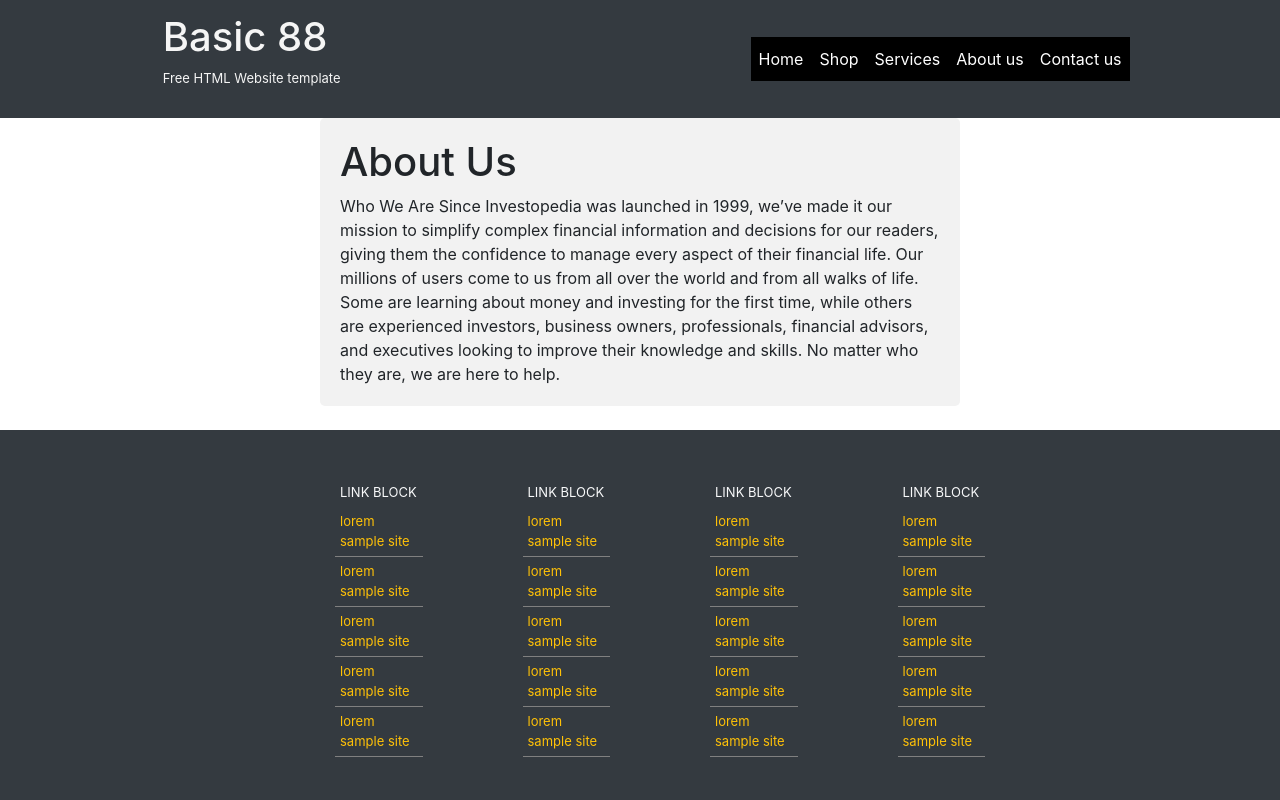
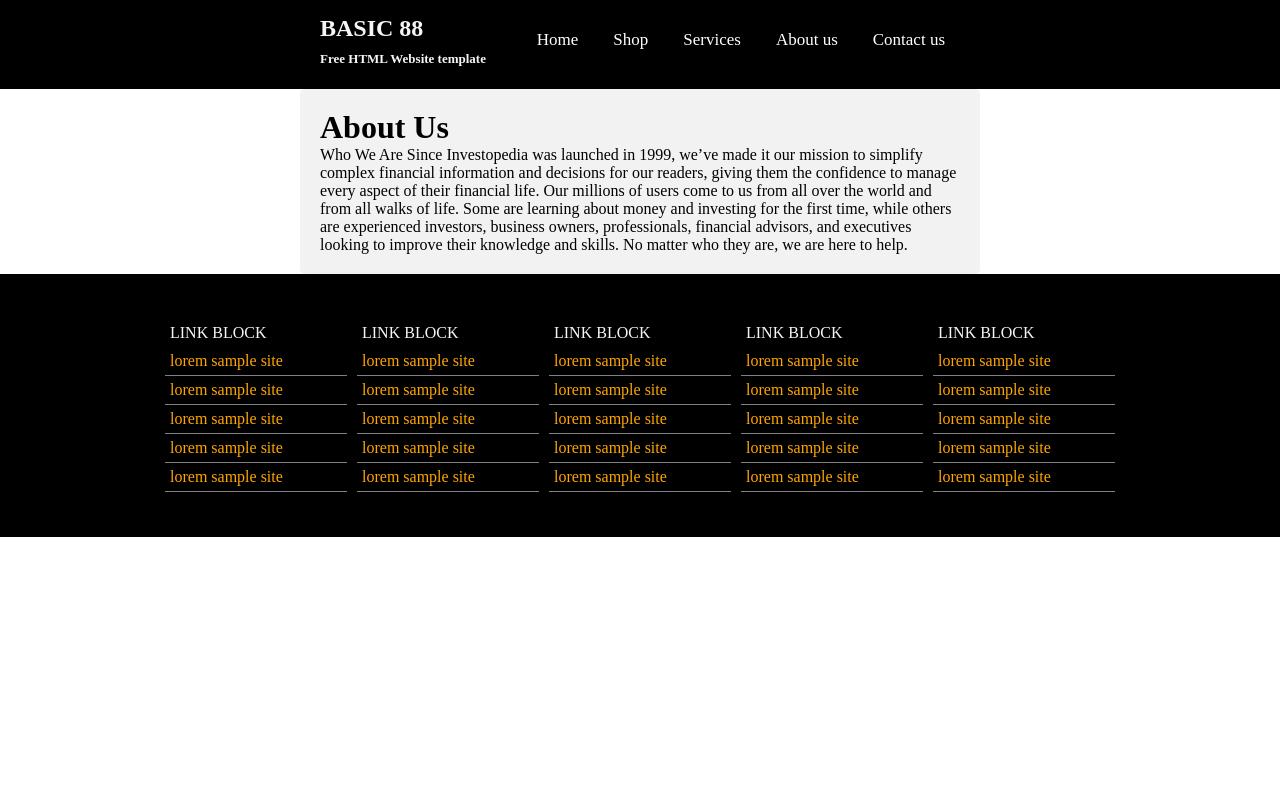
Before and after one commit to kumarthapa/project-in-react, a React (Create React App) app: page /about in a window 1280 px wide. Shown: the top 800 px of the page. Built offline with nearby package versions, Linux system fonts and the light colour scheme.

Commit message:
update
Today i used native css in all file

```diff
--- a/src/App.js
+++ b/src/App.js
@@ -16,8 +16,9 @@
 
             <Router>
             <Navbar/>
+
             <Switch>
-                <Route exact path="/" component ={Home}/>
+                <Route exact path="/project-in-react" component ={Home}/>
                 <Route exact path="/contact" component ={Contact}/>
                 <Route exact path="/about" component ={About}/>
                 <Route exact path="/services" component ={Services}/>
--- a/src/assets/css/Project.css
+++ b/src/assets/css/Project.css
@@ -1,3 +1,7 @@
+*{
+  padding: 0%;
+  margin: 0%;
+}
 .P1navmenu li a{
     color: white;
     background-color: black;
@@ -9,7 +13,104 @@
   .P1navmenu li a:active {
     background-color: rgb(110, 98, 219);
 }
+/* navbar menu style===>> */
+.headerlogo{
+  text-decoration: none;
+  color: whitesmoke;
+  position: absolute;
+  top: 15px;
+}
 
+.headerContainer{
+  width: 50%;
+  margin:auto;
+}
+.HeaderMenu {
+  float: right;
+  list-style-type: none;
+  text-align: center;
+  margin: 0;
+  padding: 0;
+}
+
+.HeaderMenu li {
+    display: inline-block;
+    font-size: 17px;
+    padding: 30px 5px 39px 10px;
+    list-style: none;
+}
+.HeaderMenu li a{
+text-decoration: none;
+}
+/* <<===navbar menu style */
+
+
+/* boody section card style */
+.cardGrid{
+  max-width: 960px;
+  margin: auto;
+  display: grid;
+  grid-template-columns: repeat(3,1fr);
+  grid-column-gap:10px;
+  flex-wrap: wrap;
+}
+.Bodyimages{
+  border-radius: 8px;
+}
+.ReadmoreButton {
+  display: inline-block;
+  border-radius: 4px;
+  background-color: orange;
+  border: none;
+  color: #FFFFFF;
+  text-align: center;
+  font-size: 16px;
+  padding: 10px;
+  width: auto;
+  transition: all 0.5s;
+  cursor: pointer;
+  margin: 5px;
+}
+.Cardcontant{
+  padding: 8px;
+  border: 2px solid rgb(54 68 52 / 8%);
+  border-radius: 10px;
+}
+/* boody section card style */
+
+/* footer  section style */
+.footerLink{
+  padding-top: 40px;
+  padding-bottom: 40px;
+ }
+.footerLink ul li{
+ padding: 5px;
+ color: whitesmoke;
+ list-style: none;
+ border-bottom: 1px solid gray;
+}
+.footerLink li a{
+  text-align: center;
+  color: orange;
+  text-decoration: none;
+ }
+/* footer  style */
+/* bottom section style */
+.bottomsection{
+max-width: 940px;
+margin-left: auto;
+margin-right: auto;
+margin-top: 20px;
+display: flex;
+justify-content: space-around;
+flex-wrap: wrap;
+padding: 8px;
+border: 2px solid rgb(54 68 52 / 8%);
+border-radius: 10px;
+}
+
+/* bottom section style */
+/* contact us form style===>> */
  input[type=text], select, textarea {
     width: 100%;
     padding: 12px;
@@ -73,3 +174,58 @@
       margin-top: 0;
     }
   }
+  @media screen and (max-width: 768px) {
+    .HTcontainer{
+      width: 90%;
+    }
+    .headerContainer{
+      width: 90%;
+    }
+    .HeaderMenu li {
+      display: inline-block;
+      font-size: 13px;
+      list-style: none;
+      padding: 68px 0px 25px 0px;
+  }
+  .ReadmoreButton {
+    font-size: 10px;
+}
+.Cardcontant {
+
+  font-size: 14px;
+}
+
+
+    .headerlogo {
+      top: 15px;
+      font-size: 10px;
+  }
+  }
+  @media screen and (max-width: 360px) {
+    .HTcontainer{
+    width: 98%;
+    }
+    .headerlogo{
+      display: none;
+    }
+    .headerContainer{
+      width: 100%;
+    }
+    .HeaderMenu li {
+    display: inline-block;
+    font-size: 13px;
+    list-style: none;
+    padding: 25px 0px 25px 0px;
+  }
+  .ReadmoreButton {
+    font-size: 10px;
+}
+.Cardcontant{
+  font-size: 13px;
+}
+.footerLink ul li {
+  font-size: 13px;
+  padding: 0px;
+}
+  }
+/* <===contact us form style */
--- a/src/component/BodySection.js
+++ b/src/component/BodySection.js
@@ -5,20 +5,20 @@
 function BodySection (){
 
     return (
-        <div style={{maxWidth:'960px',marginLeft:'auto',marginRight:'auto'}}>
-            <div class="row">
-            <div class="col-sm py-5">
+  <>
+        <div className="cardGrid">
+            <div style={{flex:'1'}}>
             <Card title="Indonectetus facilis"/>
             </div>
-            <div class="col-sm py-5">
+            <div style={{flex:'1'}}>
             <Card title="Indonectetus wipiya"/>
             </div>
-            <div class="col-sm py-5">
+            <div style={{flex:'1'}}>
             <Card title="Indonectetus kestore"/>
             </div>
         </div>
         <BottomSection/>
-        </div>
+        </>
 
     )
 }
--- a/src/component/banner.js
+++ b/src/component/banner.js
@@ -3,8 +3,8 @@
 function Banner (){
 
     return (
-            <div style={{textAlign:'center'}}>
-                <img src={bannerImage} className="img-fluid" alt="bannerImage"/>
+        <div style={{maxWidth:'960px',marginLeft:'auto',marginRight:'auto', display:'flex'}}>
+                <img id="bannerImg" style={{width:'-webkit-fill-available'}} src={bannerImage} alt="bannerImage"/>
             </div>
 
     )
--- a/src/component/bottomSection.js
+++ b/src/component/bottomSection.js
@@ -3,17 +3,17 @@
 function BottomSection (){
 
     return (
-        <div class="row">
-            <div class="col-sm py-2">
-            <p className="card-title"> Nullamlacus facilis leo nibh</p>
-            <p className="card-text">Nullamlacus duii ipsum conseque loborttis non
+        <div className="bottomsection">
+            <div style={{flex:'1.5', padding:'10px'}}>
+            <p> Nullamlacus facilis leo nibh</p>
+            <p>Nullamlacus duii ipsum conseque loborttis non
             euisque morbi penas dapibulam orna psum conseque loborttis non
             euisque morbi penas dapibulam orna psum conseque loborttis non
             euisque morbi penas dapibulam orna</p>
-            <div style={{textAlign:'end'}}><p className="btn btn-warning">Read more</p></div>
+            <div style={{textAlign:'end'}}><button className="ReadmoreButton">Read more</button></div>
             </div>
-            <div class="col-sm py-2" style={{textAlign:'center'}}>
-            <img src={BottomImage} alt="BottomImage"/>
+            <div tyle={{flex:'1.5'}}>
+            <img style={{width:'100%'}} className="Bodyimages" src={BottomImage} alt="BottomImage"/>
             </div>
         </div>
     )
--- a/src/component/card.js
+++ b/src/component/card.js
@@ -4,13 +4,13 @@
 
     return (
         <div>
-                <div className="card" style={{width:'100%'}}>
-                <img src={CardImage} className="card-img-top" alt="CardImage"/>
-                <div className="card-body">
-                <p className="card-title">{props.title}</p>
-                <p className="card-text">Nullamlacus duii ipsum conseque loborttis non
+                <div className="Cardcontant">
+                <img className='Bodyimages' src={CardImage} width="100%" alt="CardImage"/>
+                <div>
+                <p>{props.title}</p>
+                <p>Nullamlacus duii ipsum conseque loborttis non
                 euisque morbi penas </p>
-                <div style={{textAlign:'end'}}><p className="btn btn-warning">Read more</p></div>
+                <div style={{textAlign:'end'}}><button className="ReadmoreButton">Read more</button></div>
                 </div>
                 </div>
         </div>
--- a/src/component/footer.js
+++ b/src/component/footer.js
@@ -3,28 +3,27 @@
 function Footer (){
 
     return (
-        <div className="text-light">
-          <div className="col-sm" style={{fontSize:'13px'}}>
+
+          <div className="footerLink">
             <ul>
-            <li style={{padding:'5px',listStyle:'none'}}>LINK BLOCK</li>
-            <li style={{borderBottom:'1px solid gray',padding:'5px',listStyle:'none'}}>
+            <li style={{border:'none'}}>LINK BLOCK</li>
+            <li>
             <a className="text-warning"href="#">lorem sample site</a>
             </li>
-            <li style={{borderBottom:'1px solid gray',padding:'5px',listStyle:'none'}}>
+            <li>
             <a className="text-warning"href="#">lorem sample site</a>
             </li>
-            <li style={{borderBottom:'1px solid gray',padding:'5px',listStyle:'none'}}>
+            <li>
             <a className="text-warning"href="#">lorem sample site</a>
             </li>
-            <li style={{borderBottom:'1px solid gray',padding:'5px',listStyle:'none'}}>
+            <li>
             <a className="text-warning"href="#">lorem sample site</a>
             </li>
-            <li style={{borderBottom:'1px solid gray',padding:'5px',listStyle:'none'}}>
+            <li>
             <a className="text-warning"href="#">lorem sample site</a>
             </li>
             </ul>
           </div>
-        </div>
 
     )
 }
--- a/src/component/footerSection.js
+++ b/src/component/footerSection.js
@@ -4,21 +4,21 @@
 function FooterSection (){
     return (
 
-        <div className="container-fluid bg-dark mt-4">
-            <div class="row " style={{maxWidth:'60%',marginLeft:'auto',marginRight:'auto'}}>
-            <div class="col-sm py-5">
+        <div style={{backgroundColor:'black'}}>
+            <div style={{maxWidth:'960px',marginLeft:'auto',marginRight:'auto', display:'flex'}}>
+            <div style={{width:'100%', padding:'5px'}}>
             <Footer/>
             </div>
-            <div class="col-sm py-5">
+            <div style={{width:'100%', padding:'5px'}}>
             <Footer/>
             </div>
-            <div class="col-sm py-5">
+            <div style={{width:'100%', padding:'5px'}}>
             <Footer/>
             </div>
-            <div class="col-sm py-5">
+            <div style={{width:'100%', padding:'5px'}}>
             <Footer/>
             </div>
-            <div class="col-sm py-5">
+            <div style={{width:'100%', padding:'5px'}}>
             <Footer/>
             </div>
             </div>
--- a/src/component/navbar.js
+++ b/src/component/navbar.js
@@ -1,35 +1,29 @@
 import React from 'react'
 import {Link} from 'react-router-dom'
-
 function Navbar(){
 
     return(
         <>
-                <nav className="navbar navbar-expand-lg bg-dark">
-                <div className="container">
-                <Link style={{marginLeft:'7%',color: 'whitesmoke'}} className="navbar-brand" to="/"><h1>Basic 88</h1><p style={{fontSize:'13px'}}>Free HTML Website template</p></Link>
-                <button className="navbar-toggler" type="button" data-toggle="collapse" data-target="#navbarSupportedContent" aria-controls="navbarSupportedContent" aria-expanded="false" aria-label="Toggle navigation">
-                <span className="navbar-toggler-icon"></span>
-                </button>
+                <nav style={{backgroundColor:'black',display:'flex'}}>
+                <div className="headerContainer">
+                <Link className="headerlogo"  to="/project-in-react">
+                <h1>BASIC 88 <br/><span style={{fontSize:'13px', lineHeight:'0px'}}>Free HTML Website template</span></h1>
+                </Link>
 
-                <div className="collapse navbar-collapse"  id="navbarSupportedContent">
-                <ul className="navbar-nav mr-auto float-md-right P1navmenu" style={{marginLeft:'47%'}}>
-                    <li className="nav-item ">
-                    <Link className="nav-link" exact to="/">Home</Link>
-                    </li>
-                    <li className="nav-item">
-                    <Link className="nav-link" exact to="/Shop">Shop</Link>
-                    </li>
-                    <li className="nav-item">
-                    <Link className="nav-link" exact to="/services">Services</Link>
-                    </li>
-                    <li className="nav-item">
-                    <Link className="nav-link" exact to="/about">About us</Link>
-                    </li>
-                    <li className="nav-item">
-                    <Link className="nav-link" exact to="/contact">Contact us</Link>
-                    </li>
+                <div>
+                <ul className="HeaderMenu P1navmenu">
+                    <li><Link exact to="/project-in-react">Home</Link></li>
+
+                    <li><Link exact to="/Shop">Shop</Link></li>
+
+                    <li><Link exact to="/services">Services</Link></li>
+
+                    <li><Link exact to="/about">About us</Link></li>
+
+                    <li><Link exact to="/contact">Contact us</Link></li>
+
                 </ul>
+
                 </div>
                 </div>
                 </nav>
--- a/src/index.js
+++ b/src/index.js
@@ -1,6 +1,6 @@
 import React from "react";
 import ReactDom from "react-dom";
-import "../node_modules/bootstrap/dist/css/bootstrap.min.css";
+// import "../node_modules/bootstrap/dist/css/bootstrap.min.css";
 import './assets/css/Project.css';
 import App from './App'
 ReactDom.render(<App/>, document.getElementById("root"));
```
Also changed, not shown: src/assets/images/logo.png (added).
